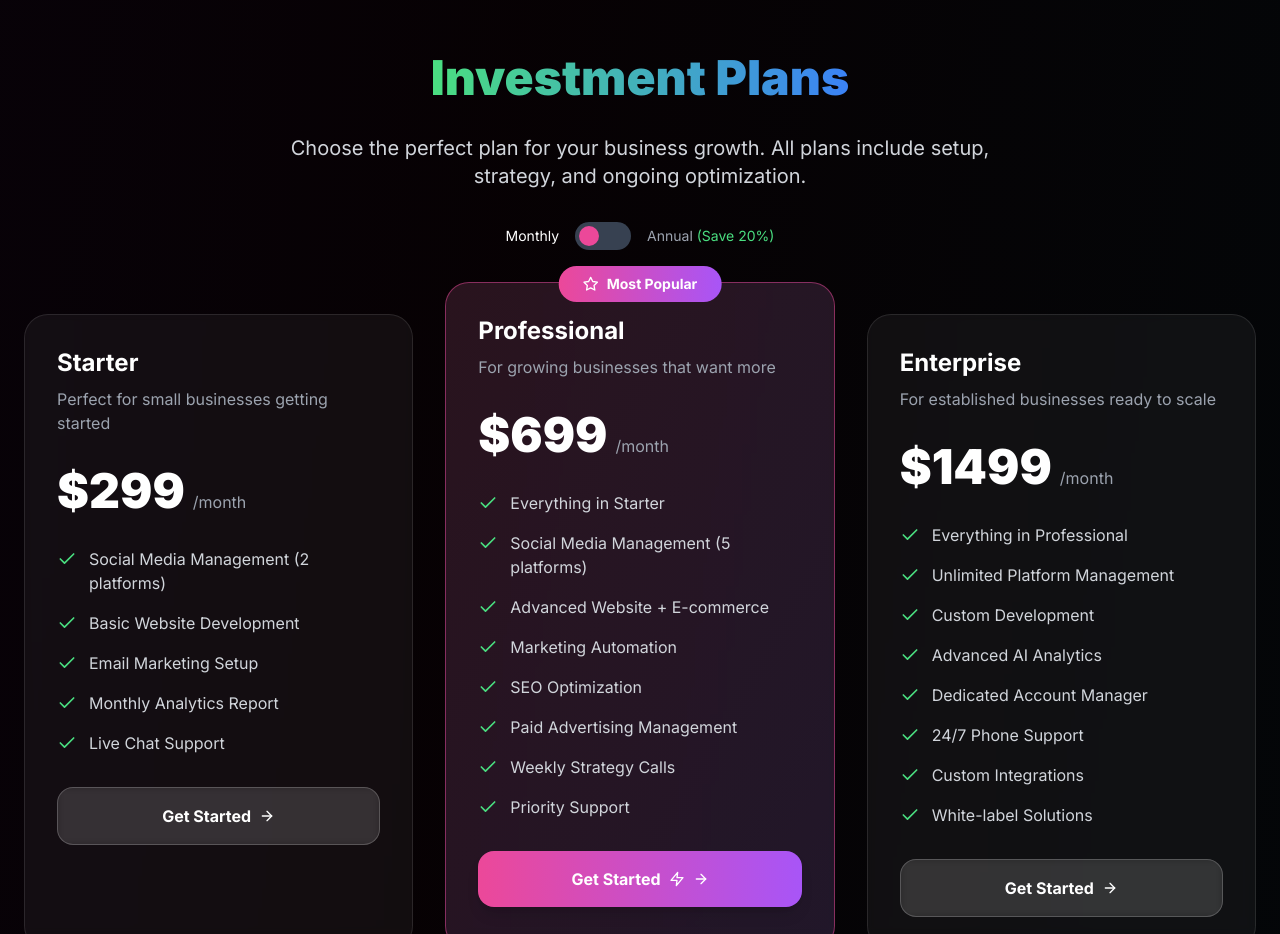
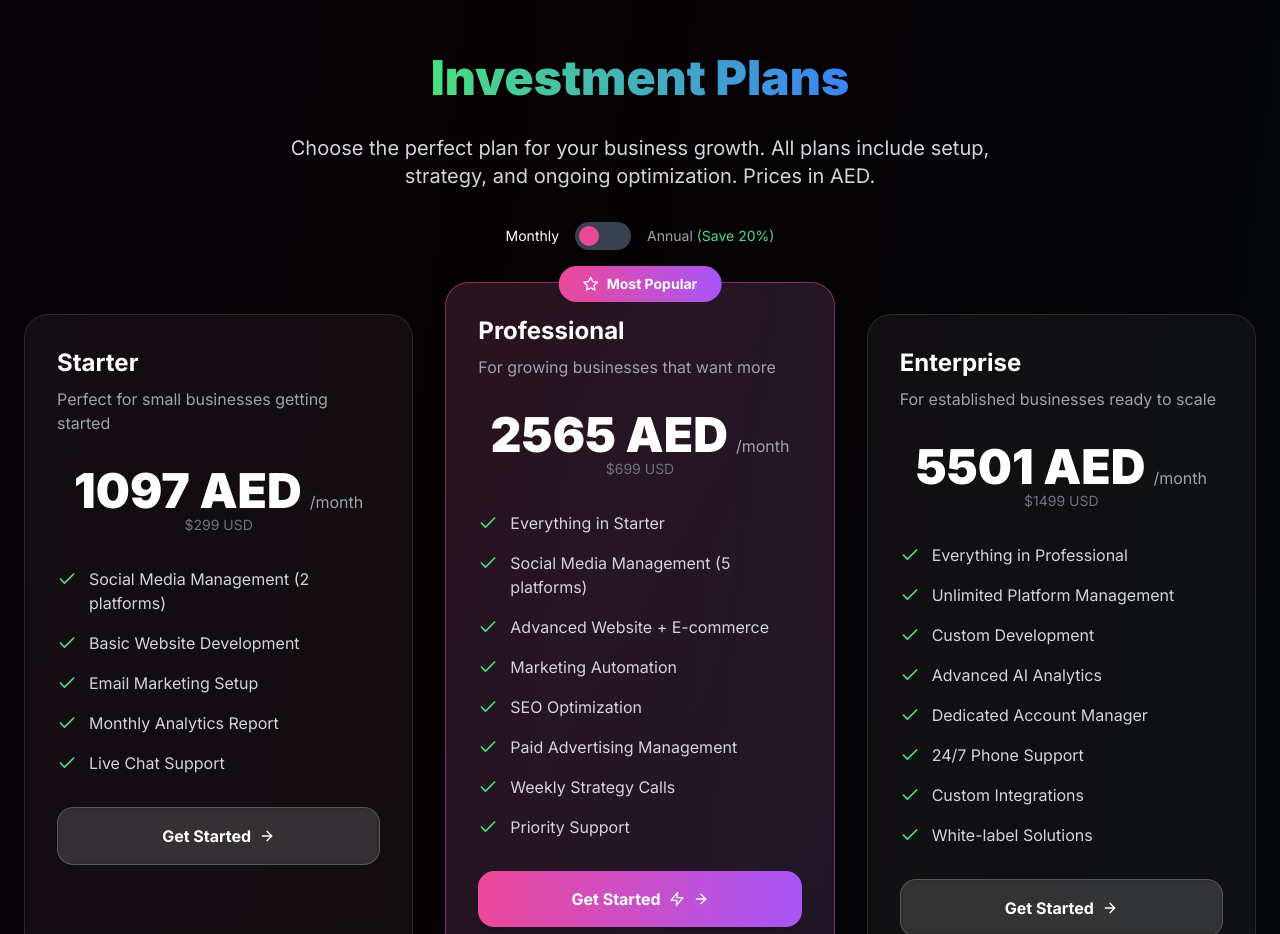
Before and after one commit to rylessKechit/brandstorm, a Next.js app: page / in a window 1280 px wide. Shown: the part 6380-7314 px from the top of the page. Built offline with nearby package versions, Linux system fonts and the light colour scheme.

Commit message:
changed currency to AED

```diff
--- a/src/components/sections/Pricing.tsx
+++ b/src/components/sections/Pricing.tsx
@@ -76,7 +76,7 @@ export function Pricing() {
             </span>
           </h2>
           <p className="text-xl text-gray-300 max-w-3xl mx-auto mb-8">
-            Choose the perfect plan for your business growth. All plans include setup, strategy, and ongoing optimization.
+            Choose the perfect plan for your business growth. All plans include setup, strategy, and ongoing optimization. Prices in AED.
           </p>
 
           {/* Billing Toggle */}
@@ -122,15 +122,18 @@ export function Pricing() {
                   <p className="text-gray-400 mb-8">{plan.description}</p>
 
                   <div className="mb-8">
-                    <div className="flex items-baseline gap-2">
+                    <div className="flex items-baseline justify-center gap-2">
                       <span className="text-5xl font-black text-white">
-                        ${isAnnual ? Math.round(parseInt(plan.price) * 0.8) : plan.price}
+                        {isAnnual ? Math.round(parseInt(plan.price) * 0.8 * 3.67) : Math.round(parseInt(plan.price) * 3.67)} AED
                       </span>
                       <span className="text-gray-400">/{plan.period}</span>
                     </div>
+                    <div className="text-gray-500 text-sm text-center">
+                      ${isAnnual ? Math.round(parseInt(plan.price) * 0.8) : plan.price} USD
+                    </div>
                     {isAnnual && (
                       <div className="text-green-400 text-sm mt-2">
-                        Save ${Math.round(parseInt(plan.price) * 0.2 * 12)} annually
+                        Save {Math.round(parseInt(plan.price) * 0.2 * 12 * 3.67)} AED annually
                       </div>
                     )}
                   </div>
```
